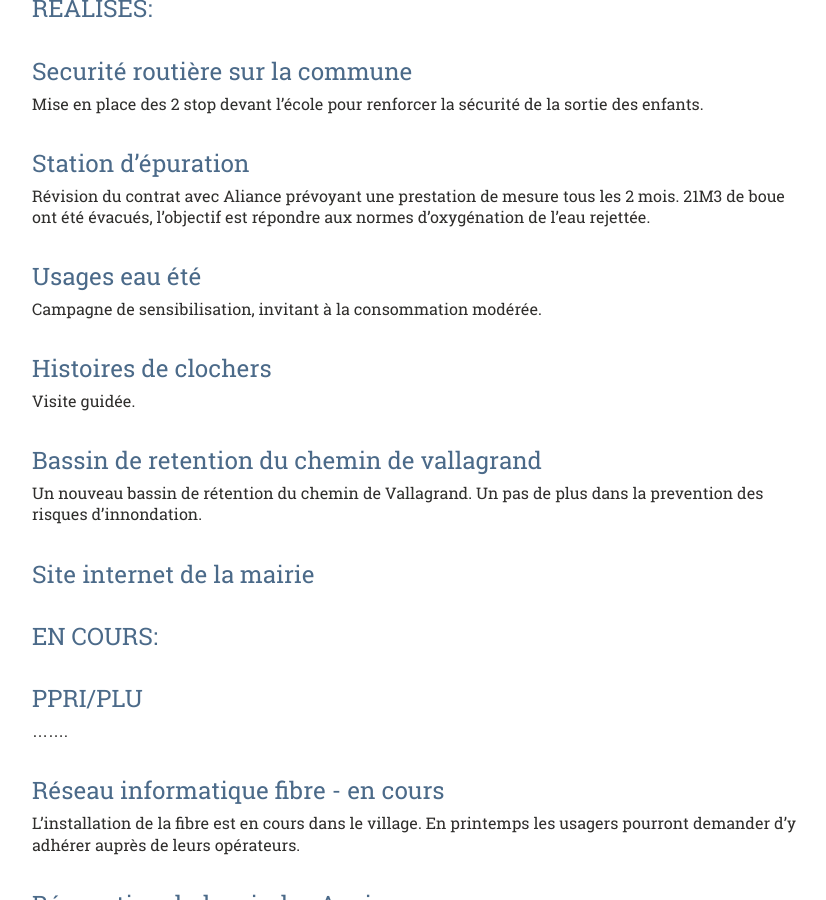
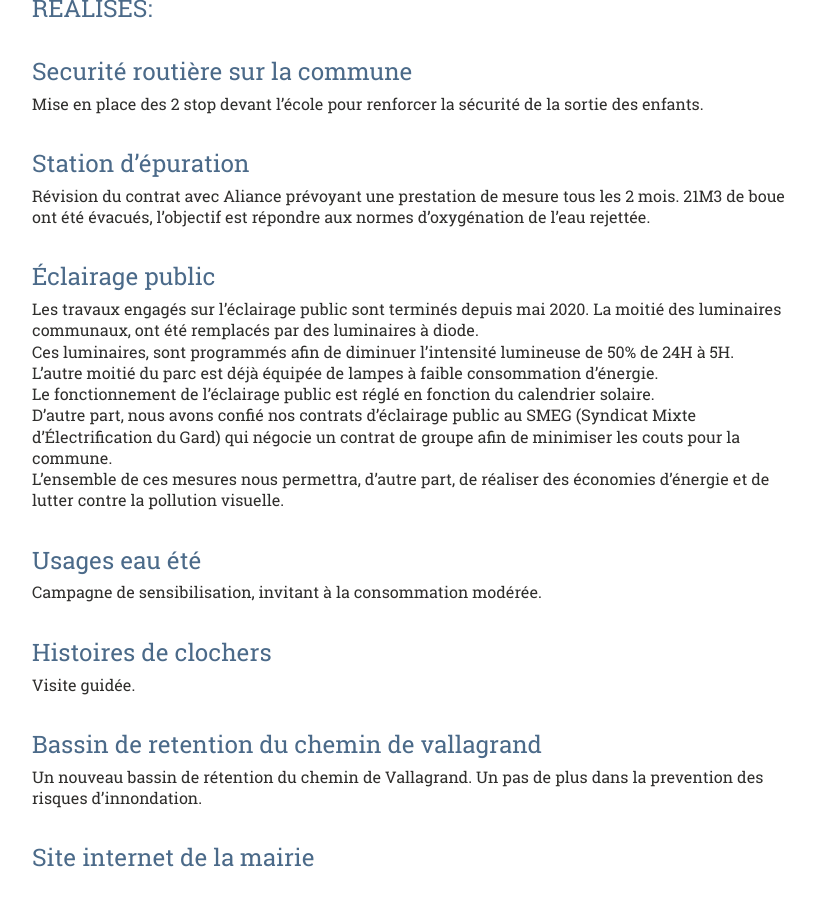
Before and after one commit to Flaux-Village/flaux-village.github.io, a Jekyll site: the page built from projetfait.md, in a window 1280 px wide and 900 px high, scrolled down 651 px. Shown: the whole window, without its empty margins (58-884 px from the left). Built offline with Jekyll 4.4.1, drawn with Linux system fonts in a browser that asks for light colours; our own code applies the rules of GitHub Pages for plain Markdown files.

Commit message:
Update projetfait.md

```diff
--- a/projetfait.md
+++ b/projetfait.md
@@ -31,6 +31,14 @@ Mise en place des 2 stop devant l'école pour renforcer la sécurité de la sort
 # Station d'épuration
 Révision du contrat avec Aliance prévoyant une prestation de mesure tous les 2 mois. 21M3 de boue ont été évacués, l'objectif est répondre aux normes d'oxygénation de l'eau rejettée.
 
+# Éclairage public
+Les travaux engagés sur l’éclairage public sont terminés depuis mai 2020. La moitié des luminaires communaux, ont été remplacés par des luminaires à diode. <br>
+Ces luminaires, sont programmés afin de diminuer l’intensité lumineuse de 50% de 24H à 5H.<br>
+L’autre moitié du parc est déjà équipée de lampes  à faible consommation d’énergie. <br>
+Le fonctionnement de l’éclairage public est réglé en fonction du calendrier solaire. <br>
+D’autre part, nous avons confié nos contrats d’éclairage public au SMEG (Syndicat Mixte d’Électrification du Gard) qui négocie un contrat de groupe afin de minimiser les couts pour la commune.<br>
+L’ensemble de ces mesures nous permettra, d’autre part, de réaliser des économies d’énergie et de lutter contre la pollution visuelle.
+
 # Usages eau été
 Campagne de sensibilisation, invitant à la consommation modérée.
 
```
